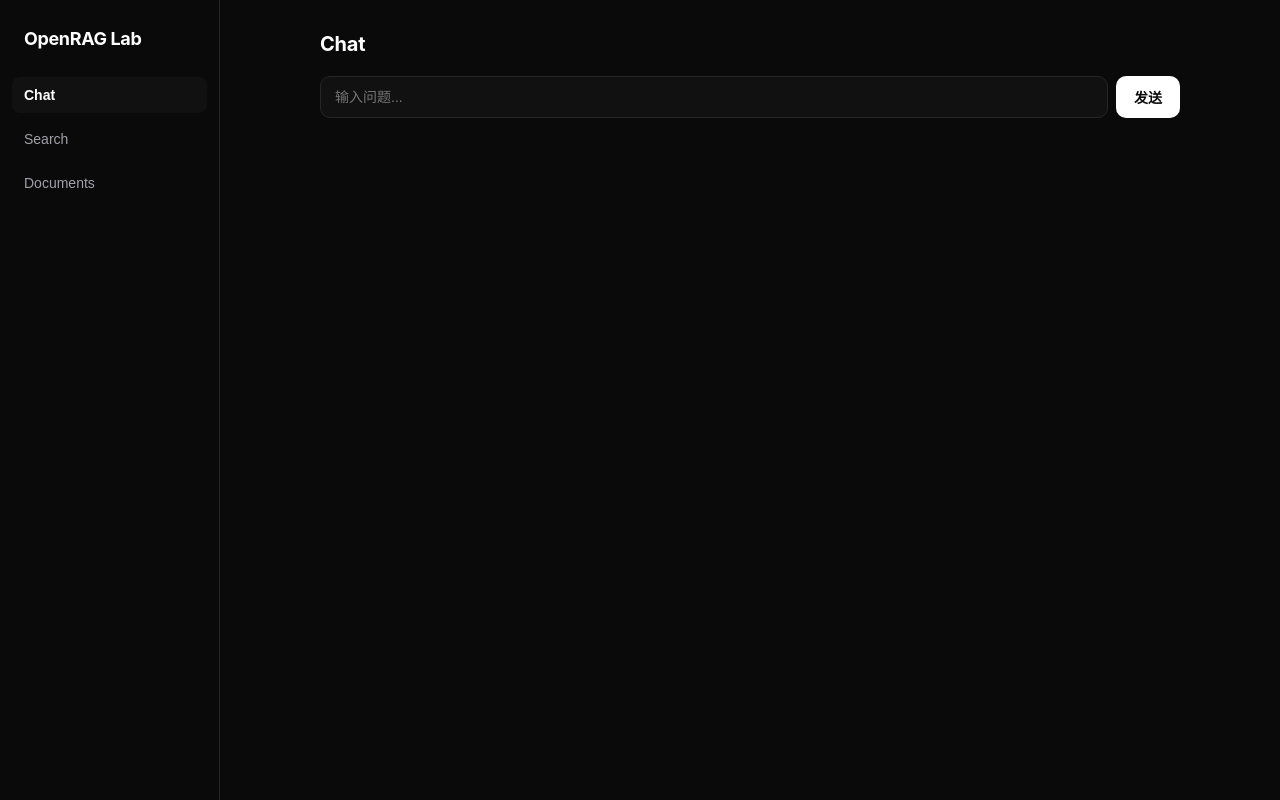
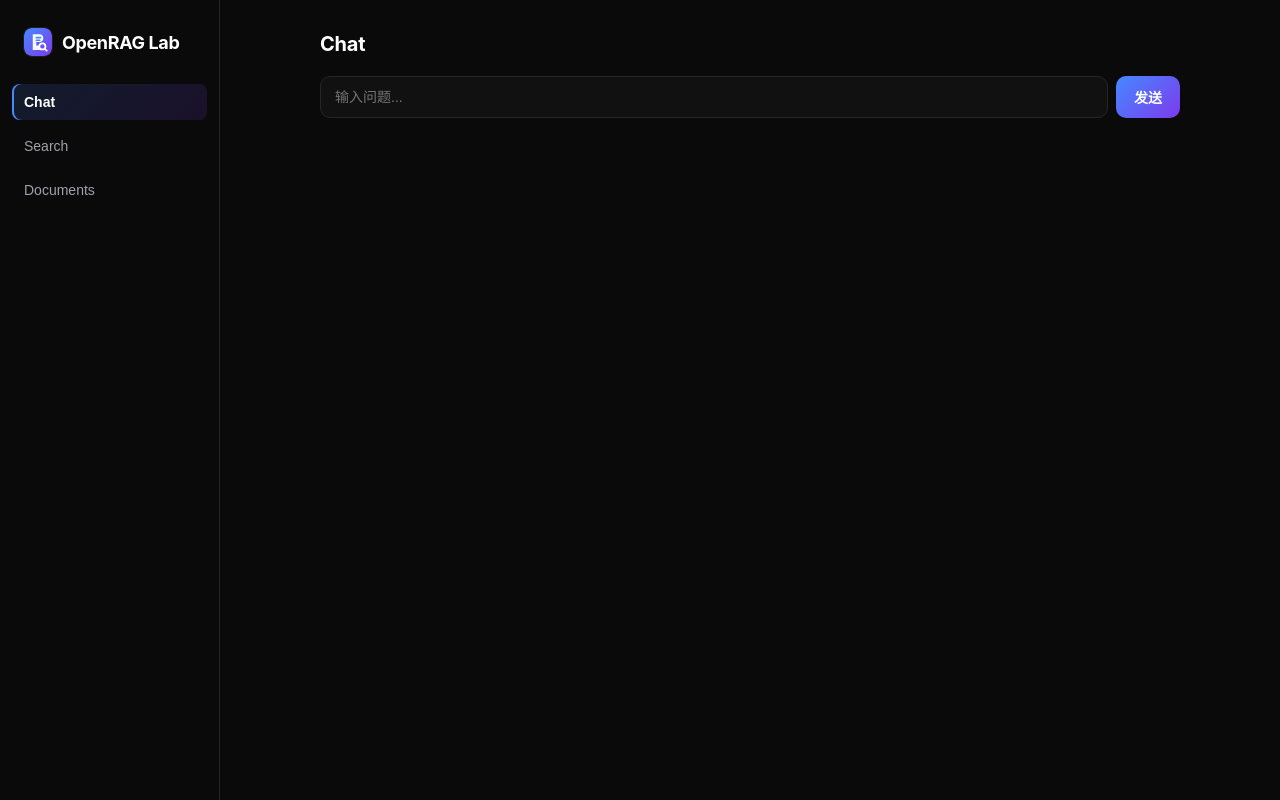
Before and after one commit to Tania-X/openrag-lab, a React (Vite) app in the folder frontend/: page / in a window 1280 px wide. Built offline with nearby package versions, Linux system fonts and the light colour scheme.

Commit message:
feat: add OpenRAG Lab brand identity
- Add custom SVG logo with document + search motif
- Update favicon and page title
- Add blue-purple brand gradient accents
- Apply brand styling to sidebar, nav, and buttons

```diff
--- a/frontend/index.html
+++ b/frontend/index.html
@@ -3,6 +3,7 @@
   <head>
     <meta charset="UTF-8" />
     <meta name="viewport" content="width=device-width, initial-scale=1.0" />
+    <link rel="icon" type="image/svg+xml" href="/logo.svg" />
     <title>OpenRAG Lab</title>
   </head>
   <body>
--- a/frontend/src/App.tsx
+++ b/frontend/src/App.tsx
@@ -17,7 +17,10 @@ export function App() {
   return (
     <div className="app-shell">
       <aside className="sidebar">
-        <div className="brand">OpenRAG Lab</div>
+        <div className="brand">
+          <img className="brand-logo" src="/logo.svg" alt="OpenRAG Lab logo" />
+          <span>OpenRAG Lab</span>
+        </div>
         {NAV_ITEMS.map((item) => (
           <button
             key={item.key}
--- a/frontend/src/index.css
+++ b/frontend/src/index.css
@@ -9,6 +9,9 @@
   --text-secondary: #a1a1aa;
   --text-muted: #71717a;
   --accent-blue: rgba(69, 137, 255, 0.16);
+  --brand-blue: #4589ff;
+  --brand-purple: #7c3aed;
+  --brand-gradient: linear-gradient(135deg, #4589ff 0%, #7c3aed 100%);
   --radius: 10px;
   --font-sans: "Inter", system-ui, -apple-system, BlinkMacSystemFont, "Segoe UI",
     sans-serif;
@@ -50,10 +53,20 @@ body {
 }
 
 .brand {
+  display: flex;
+  align-items: center;
+  gap: 10px;
   font-size: 18px;
   font-weight: 700;
   padding: 8px 12px 20px;
   letter-spacing: -0.02em;
+}
+
+.brand-logo {
+  width: 28px;
+  height: 28px;
+  border-radius: 8px;
+  box-shadow: 0 0 0 1px rgba(255, 255, 255, 0.08);
 }
 
 .nav-item {
@@ -76,9 +89,10 @@ body {
 }
 
 .nav-item.active {
-  background: var(--surface);
+  background: linear-gradient(135deg, rgba(69, 137, 255, 0.14), rgba(124, 58, 237, 0.14));
   color: var(--text-primary);
   font-weight: 600;
+  box-shadow: inset 2px 0 0 var(--brand-blue);
 }
 
 .main {
@@ -134,12 +148,12 @@ body {
   padding: 10px 18px;
   border: none;
   border-radius: var(--radius);
-  background: var(--text-primary);
-  color: var(--background);
+  background: var(--brand-gradient);
+  color: #ffffff;
   font-size: 14px;
   font-weight: 600;
   cursor: pointer;
-  transition: opacity 0.15s ease;
+  transition: opacity 0.15s ease, transform 0.15s ease;
 }
 
 .btn:hover {
```
Also changed, not shown: frontend/public/logo.svg (added).
